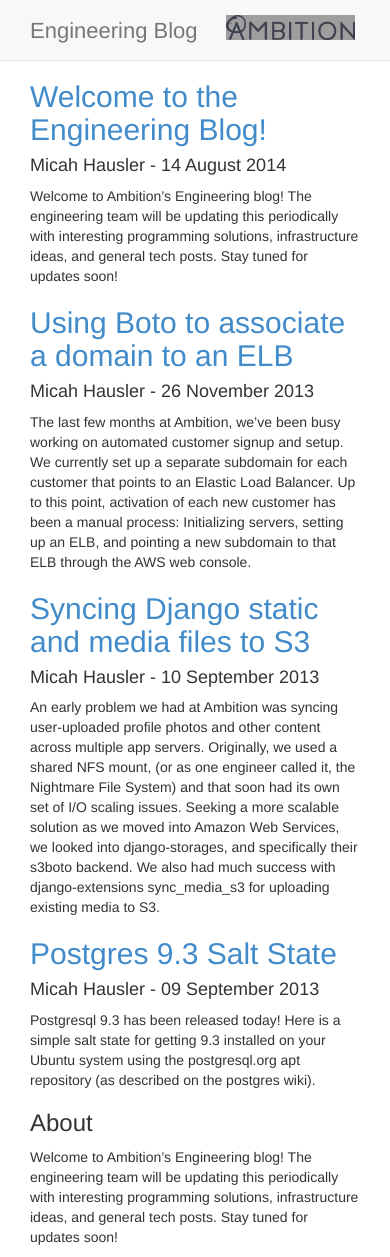
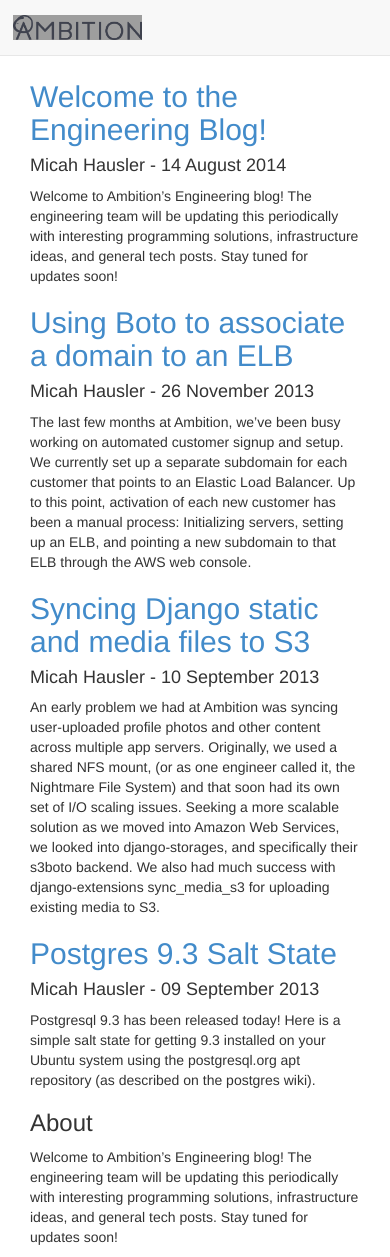
Before and after one commit to ambitioninc/engineering-blog, a Jekyll site: the page built from index.html, in a window 390 px wide and 1257 px high. Built offline with Jekyll 4.4.1, drawn with Linux system fonts in a browser that asks for light colours; Markdown is read by kramdown in place of the engine named in the settings; the list of posts is cut into pages by our own code; grey boxes are pictures that could not be loaded.

Commit message:
Fixed navbar for mobile

```diff
--- a/_includes/header.html
+++ b/_includes/header.html
@@ -8,11 +8,6 @@
 
     <link href="/css/bootstrap.css" rel="stylesheet">
     <link href="/css/engineering.css" rel="stylesheet">
-    <style>
-      body {
-        padding-top: 60px;
-      }
-    </style>
     <!-- <link href="/css/bootstrap-responsive.css" rel="stylesheet"> -->
 
     <!-- HTML5 shim, for IE6-8 support of HTML5 elements -->
@@ -26,10 +21,14 @@
     <div class="navbar navbar-default navbar-fixed-top"  role="navigation">
       <div class="navbar-inner">
         <div class="container">
-          <a class="navbar-left btn navbar-btn" href="/">
-          <img src="/img/ambition.png" class="brand-img" alt="{{ site.name }}">
-          </a>
-          <p class="navbar-left navbar-brand">Engineering Blog</p>
+          <div class="navbar-header">
+            <a class="navbar-left btn navbar-btn" href="/">
+            <img src="/img/ambition.png" class="brand-img" alt="{{ site.name }}">
+            </a>
+          </div>
+          <div class="collapse navbar-collapse" id="bs-example-navbar-collapse-1">
+            <p class="navbar-left navbar-brand">Engineering Blog</p>
+          </div>
         </div>
       </div>
     </div>
--- a/css/engineering.css
+++ b/css/engineering.css
@@ -9,3 +9,7 @@
   line-height: 1.42857143;
   font-size: 22px;
 }
+
+body {
+  padding-top: 60px;
+}
```
